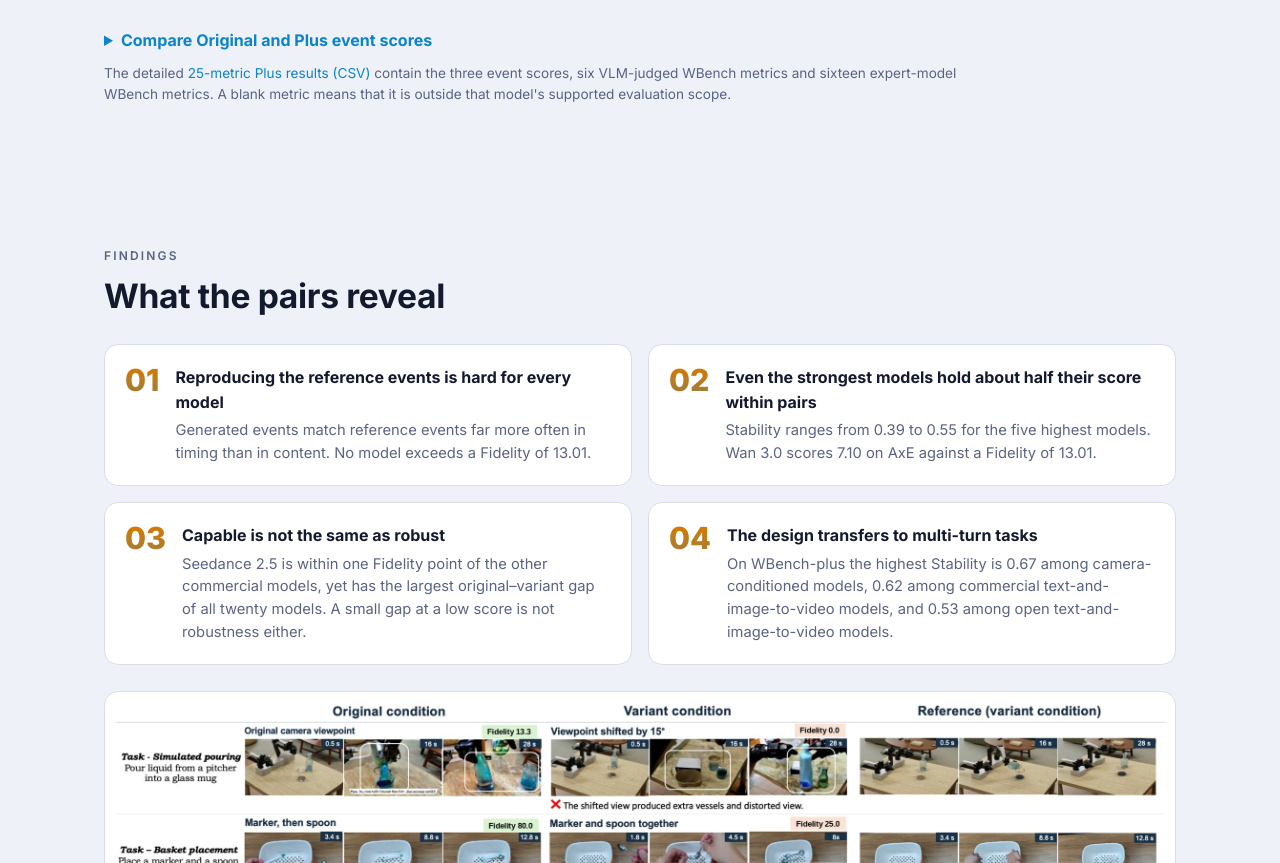
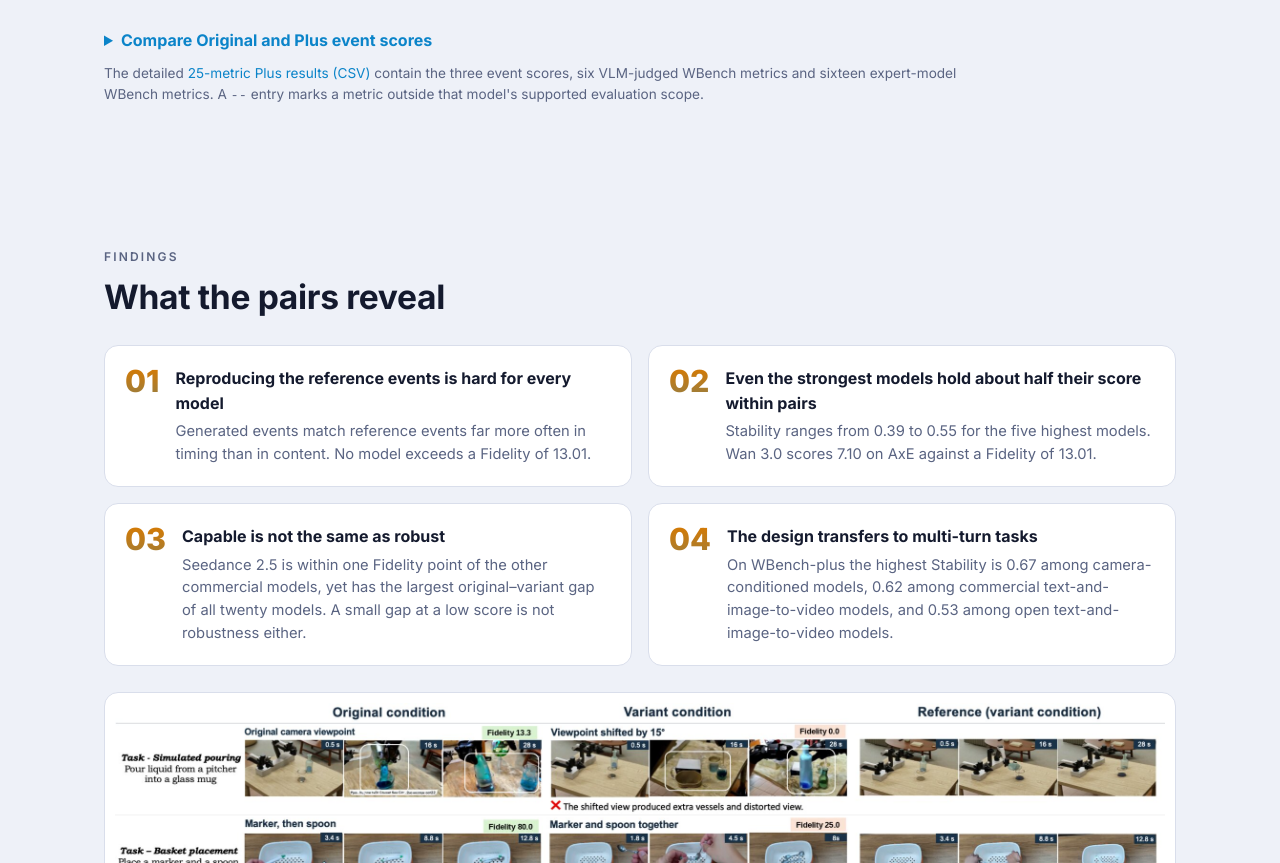
Before and after one commit to AxEBench/AxEBench.github.io, a plain HTML site: page index.html in a window 1280 px wide. Shown: the part 7349-8212 px from the top of the page. Drawn offline with Linux system fonts and the light colour scheme; some icons are missing.

Commit message:
Clarify unsupported Plus metric marker

```diff
--- a/index.html
+++ b/index.html
@@ -157,7 +157,7 @@
       <h4>Camera-conditioned image-to-video</h4><div class="lbwrap"><table class="wb-events"><thead><tr><th scope="col">Model</th><th scope="col">Original Fidelity ↑</th><th scope="col">Original Timing ↑</th><th scope="col">Original Content ↑</th><th scope="col">Plus Fidelity ↑</th><th scope="col">Plus Timing ↑</th><th scope="col">Plus Content ↑</th></tr></thead><tbody><tr><th scope="row">Wan2.2-Fun-Camera</th><td>28.42</td><td>50.88</td><td>55.86</td><td>34.35</td><td>59.41</td><td>57.57</td></tr><tr><th scope="row">SANA-WM</th><td>31.15</td><td>64.25</td><td>47.74</td><td>28.09</td><td>64.47</td><td>43.10</td></tr><tr><th scope="row">EchoWM Flash</th><td>26.41</td><td>39.72</td><td>66.50</td><td>26.77</td><td>42.57</td><td>62.44</td></tr><tr><th scope="row">Matrix-Game-2.0</th><td>21.65</td><td>59.22</td><td>35.38</td><td>24.52</td><td>59.35</td><td>41.32</td></tr><tr><th scope="row">LingBot-World</th><td>20.09</td><td>41.52</td><td>47.95</td><td>21.44</td><td>43.25</td><td>49.59</td></tr><tr><th scope="row">Evoke</th><td>14.76</td><td>28.07</td><td>51.85</td><td>12.82</td><td>26.89</td><td>45.49</td></tr><tr><th scope="row">Evoke-Turbo</th><td>15.45</td><td>30.09</td><td>50.00</td><td>11.91</td><td>26.37</td><td>44.44</td></tr><tr><th scope="row">AlayaWorld</th><td>9.87</td><td>37.88</td><td>26.06</td><td>9.13</td><td>35.65</td><td>25.62</td></tr></tbody></table></div>
       <p class="note"><a href="static/data/wbench_original_plus_events.csv" download>Download Original and Plus event scores (CSV)</a></p>
     </details>
-    <p class="note">The detailed <a href="static/data/wbench_plus_25_metrics.csv" download>25-metric Plus results (CSV)</a> contain the three event scores, six VLM-judged WBench metrics and sixteen expert-model WBench metrics. A blank metric means that it is outside that model's supported evaluation scope.</p>
+    <p class="note">The detailed <a href="static/data/wbench_plus_25_metrics.csv" download>25-metric Plus results (CSV)</a> contain the three event scores, six VLM-judged WBench metrics and sixteen expert-model WBench metrics. A <code>--</code> entry marks a metric outside that model's supported evaluation scope.</p>
   </div>
 </div></section>
 
```
